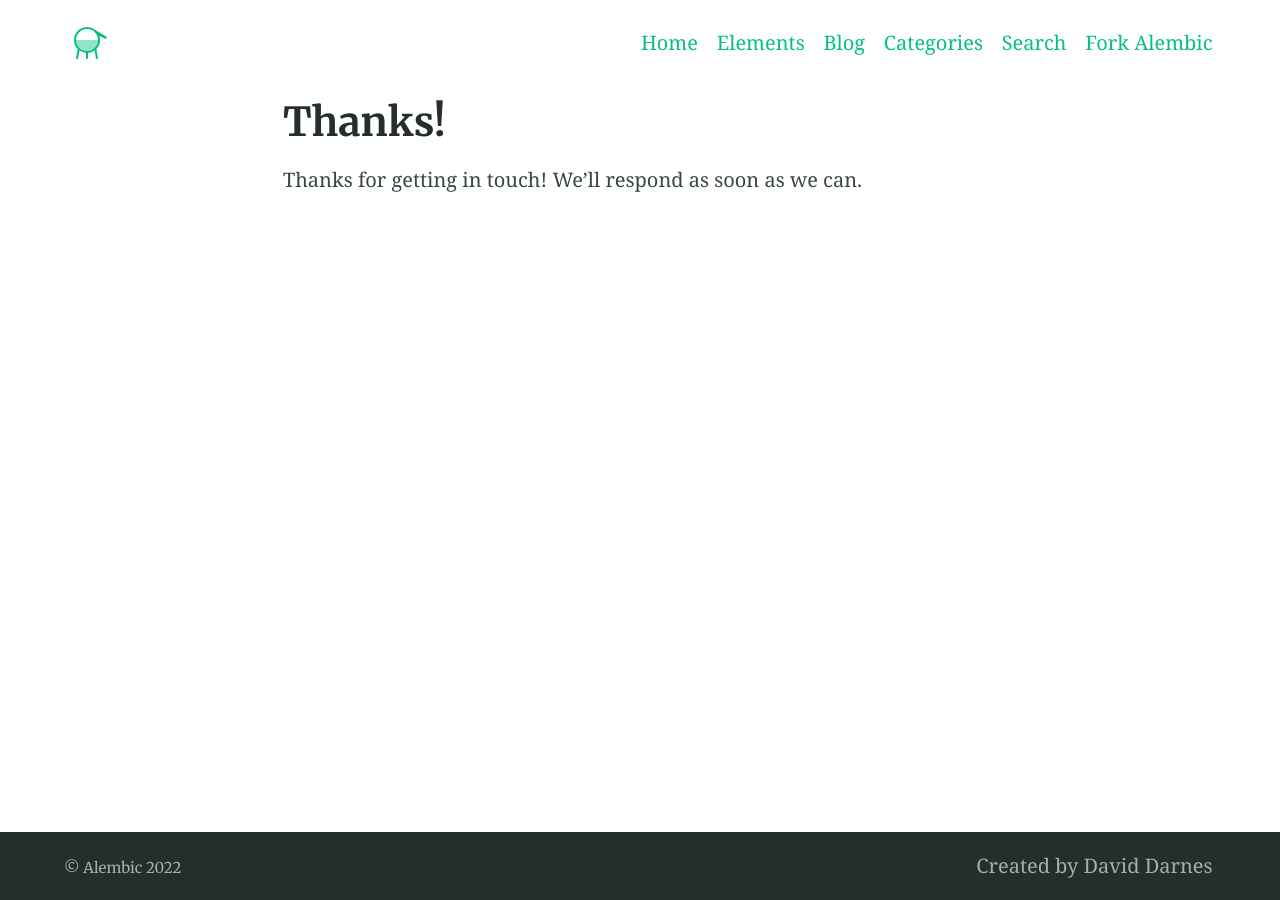
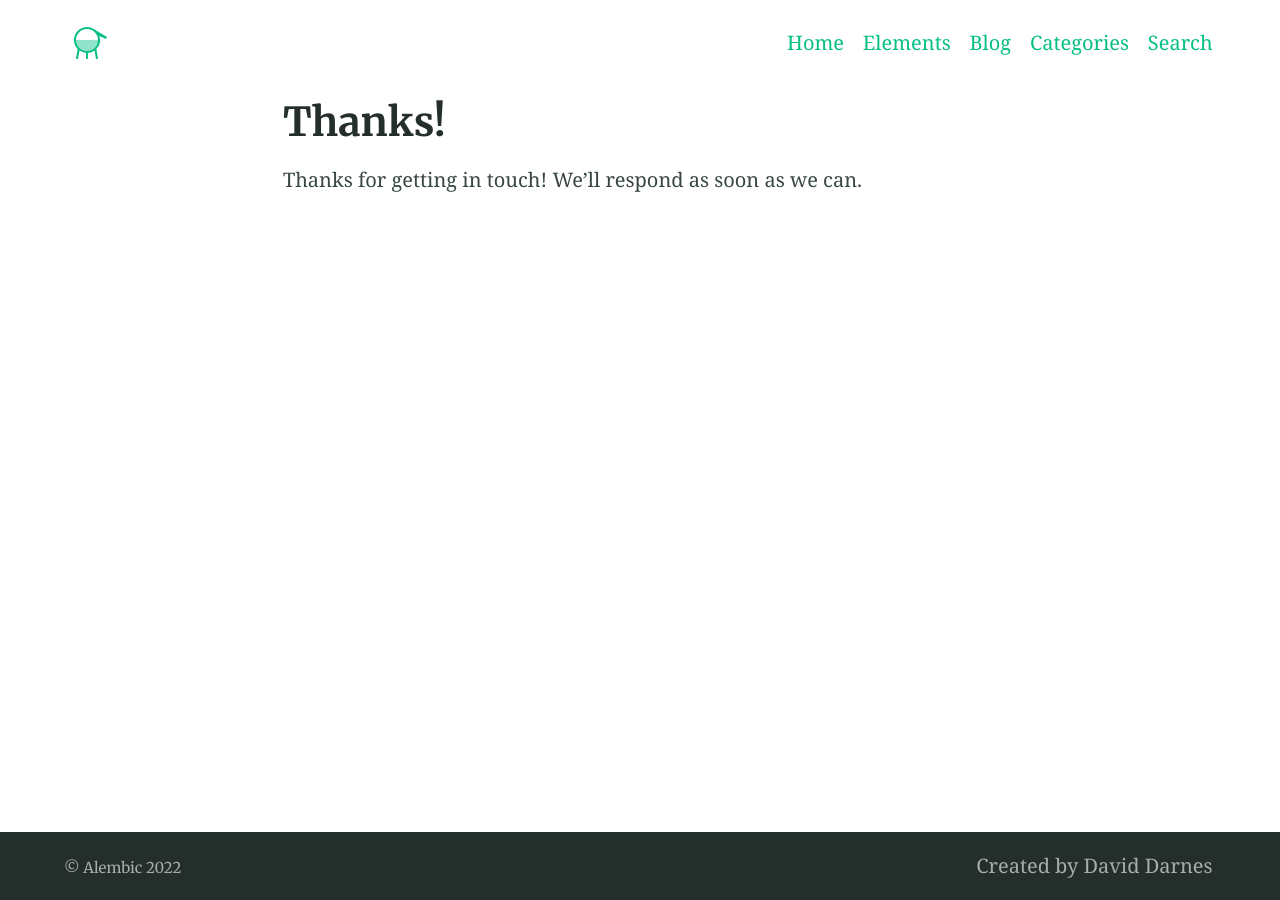
Before and after one commit to danielbjerk/danielbjerk.github.io, a Jekyll site: the page built from thanks.md, in a window 1280 px wide. Built offline with Jekyll 4.4.1, drawn with Linux system fonts in a browser that asks for light colours.

Commit message:
Update config

```diff
--- a/_config.yml
+++ b/_config.yml
@@ -14,12 +14,10 @@ exclude:
 - README.md
 - CODE_OF_CONDUCT.md
 - CONTRIBUTING.md
-- screenshot.png
 - LICENSE
 - CNAME
 - Gemfile
 - Gemfile.lock
-- alembic-jekyll-theme.gemspec
 - .jekyll-cache
 
 # 2. Installed Gems
@@ -131,8 +129,6 @@ navigation_header:
   url: /categories/
 - title: Search
   url: /search/
-- title: Fork Alembic
-  url: https://github.com/daviddarnes/alembic
 
 navigation_footer:
 - title: Created by David Darnes
```
